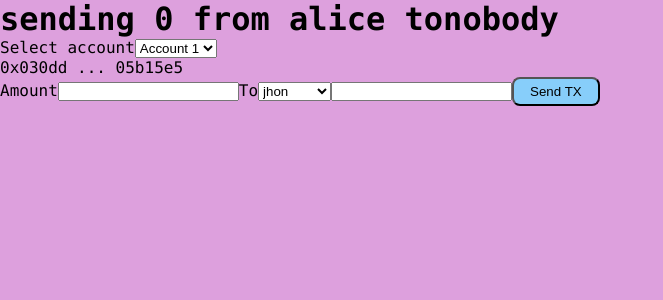
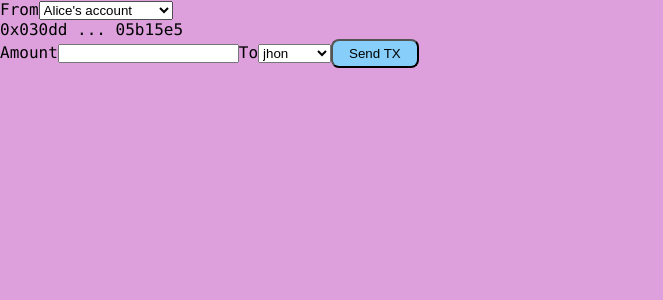
Before and after one commit to Hachikoi-the-creator/crypto-encryption-demo, a Next.js app: page / in a window 1280 px wide. Shown: the top 300 px of the page, without its empty margins (0-663 px from the left). Built offline with nearby package versions, Linux system fonts and the light colour scheme.

Commit message:
going to api :D

```diff
--- a/src/components/SelectRecipient.tsx
+++ b/src/components/SelectRecipient.tsx
@@ -1,25 +1,24 @@
 import { Username } from "@/utils/accounts";
-import { RefObject } from "react";
+import { ChangeEvent } from "react";
 
 type Props = {
-  recipientRef: RefObject<HTMLSelectElement>;
+  updateRecipient: (e: ChangeEvent<HTMLSelectElement>) => void;
   accNames: Username[];
 };
 
 export default function SelectRecipient(props: Props) {
-  const { recipientRef, accNames } = props;
+  const { accNames, updateRecipient } = props;
 
   return (
-    <label>
+    <label className="select-recipient">
       To
-      <select ref={recipientRef}>
+      <select onChange={updateRecipient}>
         {accNames.map((name) => (
           <option value={name} key={name}>
             {name}
           </option>
         ))}
       </select>
-      <input type="text" />
     </label>
   );
 }
--- a/src/components/SelectAccount.tsx
+++ b/src/components/SelectSender.tsx
@@ -2,7 +2,7 @@ import { AccountContext } from "@/pages";
 import { accountsArray } from "@/utils/accounts";
 import { ChangeEvent, useContext } from "react";
 
-export default function SelectAccount() {
+export default function SelectSender() {
   const { account, setAccount } = useContext(AccountContext);
 
   // don't need any kind of confirmation since can only be within valid range :D
@@ -12,15 +12,17 @@ export default function SelectAccount() {
   };
 
   return (
-    <div>
-      <label htmlFor="account">Select account</label>
+    <div className="select-sender">
+      <label>
+        From
         <select name="account" id="account" onChange={selectHandler}>
           {accountsArray.map((e, i) => (
             <option value={i} key={e.privateKey}>
-            Account {i + 1}
+              {e.name[0].toUpperCase() + e.name.slice(1)}'s account
             </option>
           ))}
         </select>
+      </label>
       <p>
         {`0x${account.publicKey.slice(0, 5)} ... ${account.publicKey.slice(
           account.publicKey.length - 7
--- a/src/components/TxForm.tsx
+++ b/src/components/TxForm.tsx
@@ -1,28 +1,28 @@
-import { FormEvent, useContext, useRef } from "react";
+import { ChangeEvent, FormEvent, useContext, useRef, useState } from "react";
 import axios from "axios";
 import { bytesToHex } from "@noble/curves/abstract/utils";
 import { secp256k1 } from "ethereum-cryptography/secp256k1";
 import { utf8ToBytes } from "ethereum-cryptography/utils";
 import { randomBytes } from "crypto";
 import { AccountContext } from "@/pages";
-import { accountsArray } from "@/utils/accounts";
+import { Username, accountsArray } from "@/utils/accounts";
 import SelectRecipient from "./SelectRecipient";
-import SelectAccount from "./SelectAccount";
+import SelectAccount from "./SelectSender";
 
 export default function TxForm() {
   const { account } = useContext(AccountContext);
+  const [recipient, setRecipient] = useState<Username>("eve");
   const amountRef = useRef<HTMLInputElement>(null);
-  const recipientRef = useRef<HTMLSelectElement>(null);
   // arr of names without the one that's the current sender
   const accNames = accountsArray
     .map((e) => e.name)
     .filter((e) => e !== account.name);
 
+  // * ---- tx sender ----
   const sendTx = async (e: FormEvent<HTMLFormElement>) => {
     e.preventDefault();
     const amount = amountRef.current?.value || 0;
     const sender = account.name;
-    const recipient = recipientRef.current?.value || "no-recipient";
     const randomHex = bytesToHex(randomBytes(21)); // + security
 
     const tx = { sender, amount, recipient, randomHex };
@@ -38,27 +38,30 @@ export default function TxForm() {
     console.log(validateTnxData, tx);
 
     // validate tx in the server, will also have a txDone value whit tx info
-    // const { data } = await axios.post("api/validateTx", validateTnxData);
-    // if (data.validTx) console.log("Poggers :D");
-    // else console.log("bu bu desu wa!");
+    const { data } = await axios.post("api/validateTx", validateTnxData);
+    if (data.validTx) console.log("Poggers :D", data);
+    else console.log("bu bu desu wa!", data);
+  };
+
+  const updateRecipient = (e: ChangeEvent<HTMLSelectElement>) => {
+    // since the select only has valid options I can rest assure this wont fail
+    setRecipient(e.target.value as Username);
   };
 
   return (
-    <form onSubmit={sendTx}>
-      <h1>
-        sending {amountRef.current?.value || 0} from {account.name} to
-        {recipientRef.current?.value || "nobody"}
-      </h1>
+    <main className="main">
+      <form onSubmit={sendTx} className="tx-form">
         <SelectAccount />
 
         <label>
           Amount
-        <input type="number" />
+          <input type="number" ref={amountRef} />
         </label>
 
-      <SelectRecipient {...{ recipientRef, accNames }} />
+        <SelectRecipient {...{ updateRecipient, accNames }} />
 
         <button>Send TX</button>
       </form>
+    </main>
   );
 }
--- a/src/pages/api/data.ts
+++ /dev/null
@@ -1,54 +0,0 @@
-// Next.js API route support: https://nextjs.org/docs/api-routes/introduction
-import type { NextApiRequest, NextApiResponse } from "next";
-
-// type Data = {
-//   name: string
-// }
-// res: NextApiResponse<Data>
-//
-const balances: { [key: string]: number } = {
-  "0x1": 100,
-  "0x2": 50,
-  "0x3": 75,
-};
-
-function handler(req: NextApiRequest, res: NextApiResponse) {
-  switch (req.method) {
-    case "POST":
-      const { sender, recipient, amount } = req.body;
-      const success = handlePost(sender, recipient, amount);
-      const dataToSend = success
-        ? {
-            sender: balances[sender as string],
-            recipient: balances[recipient as string],
-          }
-        : { err: "sender has not enough money or missing data" };
-      return res.send(dataToSend);
-
-    case "GET":
-      const { adx } = req.query;
-      if (!balances[adx as string]) balances[adx as string] = 1;
-      const accMoney = balances[adx as string];
-      return res.send({ adx: accMoney });
-    default:
-  }
-}
-
-// -/+ amount from both acccounts & makes sure the sender has enough founds & hanlde the case where recipient doesn't yet exist
-function handlePost(sender: any, recipient: any, amount: any): boolean {
-  // any is missing
-  if (!sender || !recipient || !amount) return false;
-  // amount is not a number
-  if (isNaN(+amount)) return false;
-  // sender doesn't yet exist
-  if (isNaN(+balances[sender])) return false;
-  // sender has not enough money
-  if (balances[sender] < +amount) return false;
-
-  balances[sender] -= amount;
-  // if acc already exist + money, else new initialize with money
-  if (balances[recipient]) balances[recipient] += +amount;
-  else balances[recipient] = +amount;
-  return true;
-}
-export default handler;
--- /dev/null
+++ b/src/pages/api/validateTx.ts
@@ -0,0 +1,54 @@
+import type { NextApiRequest, NextApiResponse } from "next";
+
+const balances: { [key: string]: number } = {
+  "0x1": 100,
+  "0x2": 50,
+  "0x3": 75,
+};
+
+export default function handler(req: NextApiRequest, res: NextApiResponse) {
+  switch (req.method) {
+    case "POST":
+      const { signedHashHex, txHash, publicKey } = req.body;
+      const success = handlePost(signedHashHex, txHash, publicKey);
+
+      if (success)
+        return res.send({
+          a: "ass",
+          // sender: balances[sender as string],
+          // recipient: balances[recipient as string],
+        });
+
+      return res.send({ err: "sender has not enough money or missing data" });
+
+    case "GET":
+      const { adx } = req.query;
+      if (!balances[adx as string]) balances[adx as string] = 1;
+      const accMoney = balances[adx as string];
+      return res.send({ adx: accMoney });
+    default:
+  }
+}
+
+// -/+ amount from both acccounts & makes sure the sender has enough founds & hanlde the case where recipient doesn't yet exist
+function handlePost(signedHashHex: any, txHash: any, publicKey: any): boolean {
+  console.log(signedHashHex, txHash, publicKey);
+  const validData = [signedHashHex, txHash, publicKey].every(
+    (e) => e.length > 13
+  );
+
+  // // any is missing
+  // if (!sender || !recipient || !amount) return false;
+  // // amount is not a number
+  // if (isNaN(+amount)) return false;
+  // // sender doesn't yet exist
+  // if (isNaN(+balances[sender])) return false;
+  // // sender has not enough money
+  // if (balances[sender] < +amount) return false;
+
+  // balances[sender] -= amount;
+  // // if acc already exist + money, else new initialize with money
+  // if (balances[recipient]) balances[recipient] += +amount;
+  // else balances[recipient] = +amount;
+  return validData;
+}
```
Lines whose indentation alone changed are shown as unchanged.
